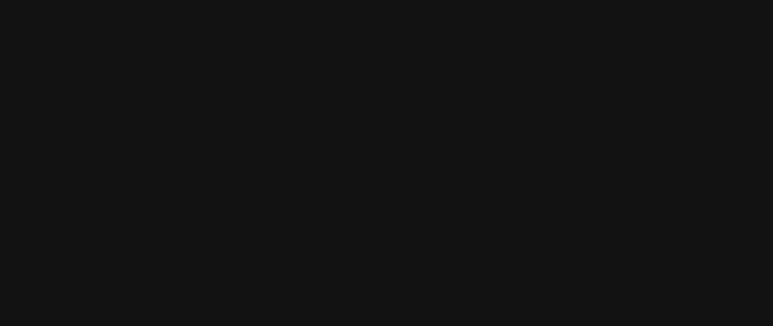
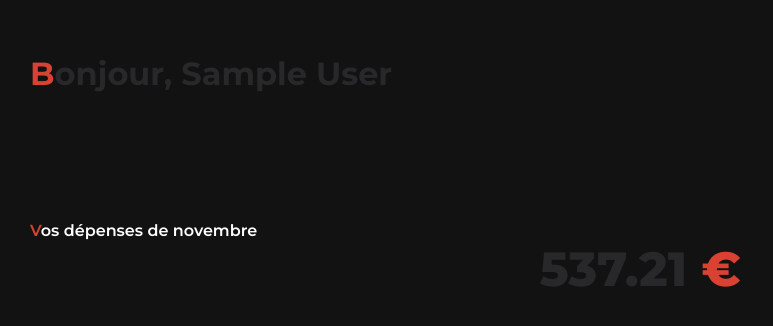
Before and after one commit to EloxFire/Web-Mobile-Final-Project, a React (Create React App) app: page /overview in a window 1280 px wide. Shown: the part 248-574 px from the top of the page, without its empty margins (0-773 px from the left). Built offline with nearby package versions, Linux system fonts and the light colour scheme; no server answers; sample sign-in values are in the browser's storage.

Commit message:
Added user registration + user display name handle

```diff
--- a/src/App.css
+++ b/src/App.css
@@ -3,6 +3,10 @@
 
 *{
   font-family: 'Montserrat';
+}
+
+input{
+  color: var(--ion-custom-black);
 }
 
 .container{
--- a/src/pages/Overview/Overview.tsx
+++ b/src/pages/Overview/Overview.tsx
@@ -1,18 +1,56 @@
 import React, {useState, useEffect, Fragment} from 'react';
-import { IonContent, IonHeader, IonPage, IonTitle, IonToolbar, IonIcon } from '@ionic/react';
-import { getAuth, createUserWithEmailAndPassword, signInWithEmailAndPassword, MultiFactorUser } from 'firebase/auth';
+import { IonContent, IonHeader, IonPage, IonTitle, IonToolbar, IonIcon, IonButton } from '@ionic/react';
+import { getAuth, createUserWithEmailAndPassword, signInWithEmailAndPassword, onAuthStateChanged, updateProfile } from 'firebase/auth';
 import './overview.css';
 
 const Overview: React.FC = () => {
+
+  const monthNames = ["janvier", "févirer", "mars", "avril", "mai", "juin", "juillet", "août", "septembre", "octobre", "novembre", "décembre"];
+  const [user, setUser] = useState<any>({
+    "uid": "N/A",
+    "username": "N/A",
+    "email": "N/A",
+    "emailVerified": "N/A",
+    "phone": "N/A",
+    "pictureUrl": "N/A"
+  });
+
+  useEffect(() => {
+    const auth = getAuth();
+    onAuthStateChanged(auth, (user) => {
+      if (user) {
+        // User is signed in, see docs for a list of available properties
+        // https://firebase.google.com/docs/reference/js/firebase.User
+        console.log("User signed in");
+        console.log(user);
+        setUser({
+          "uid": user.uid,
+          "username": user.displayName ? user.displayName : null,
+          "email": user.email,
+          "emailVerified": user.emailVerified,
+          "phone": user.phoneNumber ? user.phoneNumber : "",
+          "pictureUrl": user.photoURL ? user.photoURL : ""
+        })
+        // ...
+      } else {
+        console.log("User signed out");
+      }
+    });
+  }, []);
 
   return (
     <IonPage>
       <IonContent fullscreen>
         <div className="container">
+          <p className="overview-title"><span>B</span>onjour, {user.username}</p>
+          <div className="overview-balance-container">
+            <p className="overview-balance-container-title"><span>V</span>os dépenses de {monthNames[new Date().getMonth()].toString()}</p>
+            <p className="overview-balance-container-value">537.21 <span>€</span></p>
+          </div>
         </div>
       </IonContent>
     </IonPage>
-  );
+  )
 };
 
 export default Overview;
--- a/src/pages/Overview/overview.css
+++ b/src/pages/Overview/overview.css
@@ -1 +1,40 @@
 @import "../../App.css";
+
+.container{
+  padding-top: calc(var(--vh, 1vh) * 2);
+}
+
+.overview-title{
+  font-size: 2em;
+  font-weight: 700;
+  color: var(--ion-custom-black);
+}
+
+.overview-title span{
+  color: var(--ion-custom-red);
+}
+
+.overview-balance-container{
+  margin-top: calc(var(--vh, 1vh) * 10);
+}
+
+.overview-balance-container-title{
+  font-weight: 600;
+  margin-bottom: 0;
+}
+
+.overview-balance-container-title span{
+  color: var(--ion-custom-red);
+}
+
+.overview-balance-container-value{
+  text-align: center;
+  font-size: 3em;
+  margin: 0;
+  font-weight: 800;
+  color: var(--ion-custom-black);
+}
+
+.overview-balance-container-value span{
+  color: var(--ion-custom-red);
+}
--- a/src/pages/RegisterPage/RegisterPage.tsx
+++ b/src/pages/RegisterPage/RegisterPage.tsx
@@ -1,6 +1,6 @@
 import React, {useState, useEffect, Fragment} from 'react';
 import { IonContent, IonHeader, IonPage, IonTitle, IonToolbar, IonIcon } from '@ionic/react';
-import { getAuth, createUserWithEmailAndPassword, signInWithEmailAndPassword } from 'firebase/auth';
+import { getAuth, createUserWithEmailAndPassword, signInWithEmailAndPassword, updateProfile } from 'firebase/auth';
 import './register.css';
 
 const RegisterPage: React.FC = () => {
@@ -19,30 +19,22 @@ const RegisterPage: React.FC = () => {
       feedback.style.color = "#D94133";
       feedback.innerHTML = "Les mots de passe ne correspondent pas..."
     }else{
+      const auth = getAuth();
+      createUserWithEmailAndPassword(auth, userMail, userPassword)
+      .then((result) => {
+        updateProfile(result.user, {
+          displayName: username
+        })
         feedback.style.color = "#05C46B";
         feedback.innerHTML = "Inscription réussie !"
 
         setInterval(() => {
           window.location.href = "/overview";
         }, 2000);
-    }
-
-    const auth = getAuth();
-    createUserWithEmailAndPassword(auth, username, userPassword)
-    .then((userInfos) => {
-      console.log(userInfos.user);
-      // Setting user
-      setUser({
-        uid: userInfos.user.uid ? userInfos.user.uid : "",
-        username: userInfos.user.displayName ? userInfos.user.displayName : "",
-        email: userInfos.user.email ? userInfos.user.email : "",
-        emailVerified: userInfos.user.emailVerified ? userInfos.user.emailVerified : false,
-        phone: userInfos.user.phoneNumber ? userInfos.user.phoneNumber : "",
-        pictureUrl: userInfos.user.photoURL ? userInfos.user.photoURL : ""
-      })
       }).catch((error) => {
         console.log(error);
-    })
+      });
+    }
   }
 
   return (
@@ -57,16 +49,16 @@ const RegisterPage: React.FC = () => {
               <input onChange={(e) => setUsername(e.target.value)} className="signup-input" id="signup-username-input" type="text" placeholder="Nom d'utilisateur"/>
             </div>
             <div className="form-block-column">
-              <label htmlFor="signup-username-input">Email</label>
-              <input onChange={(e) => setUserMail(e.target.value)} className="signup-input" id="signup-username-input" type="text" placeholder="Nom d'utilisateur"/>
+              <label htmlFor="signup-usermail-input">Email</label>
+              <input onChange={(e) => setUserMail(e.target.value)} className="signup-input" id="signup-usermail-input" type="text" placeholder="Nom d'utilisateur"/>
             </div>
             <div className="form-block-column">
               <label htmlFor="signup-password-input">Mot de passe</label>
               <input onChange={(e) => setUserPassword(e.target.value)} className="signup-input" id="signup-password-input" type="password" placeholder="Mot de passe"/>
             </div>
             <div className="form-block-column">
-              <label htmlFor="signup-password-input">Vérification mot de passe</label>
-              <input onChange={(e) => setUserPasswordConfirmation(e.target.value)} className="signup-input" id="signup-password-input" type="password" placeholder="Mot de passe"/>
+              <label htmlFor="signup-password-confirmation-input">Vérification mot de passe</label>
+              <input onChange={(e) => setUserPasswordConfirmation(e.target.value)} className="signup-input" id="signup-password-confirmation-input" type="password" placeholder="Mot de passe"/>
             </div>
             <div className="form-block-column">
               <button type="submit" className="button signup-button">Inscription</button>
--- a/src/pages/RegisterPage/register.css
+++ b/src/pages/RegisterPage/register.css
@@ -21,6 +21,7 @@
   border: 1px solid var(--ion-custom-black);
   border-radius: 10px;
   height: 40px;
+  color: var(--ion-custom-black);
 }
 
 .signup-form{
```
Also changed, not shown: 1 other file (tests, documents, lock files or other folders). Lines whose indentation alone changed are shown as unchanged.
